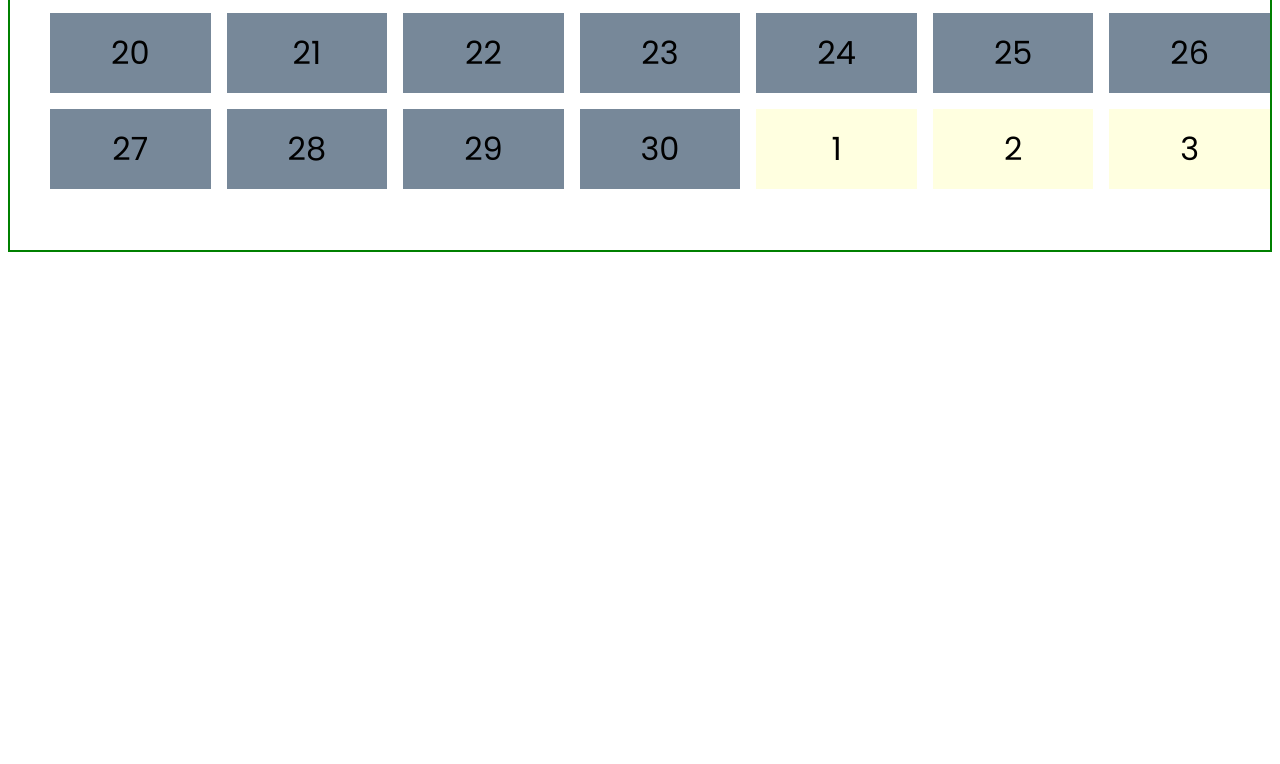
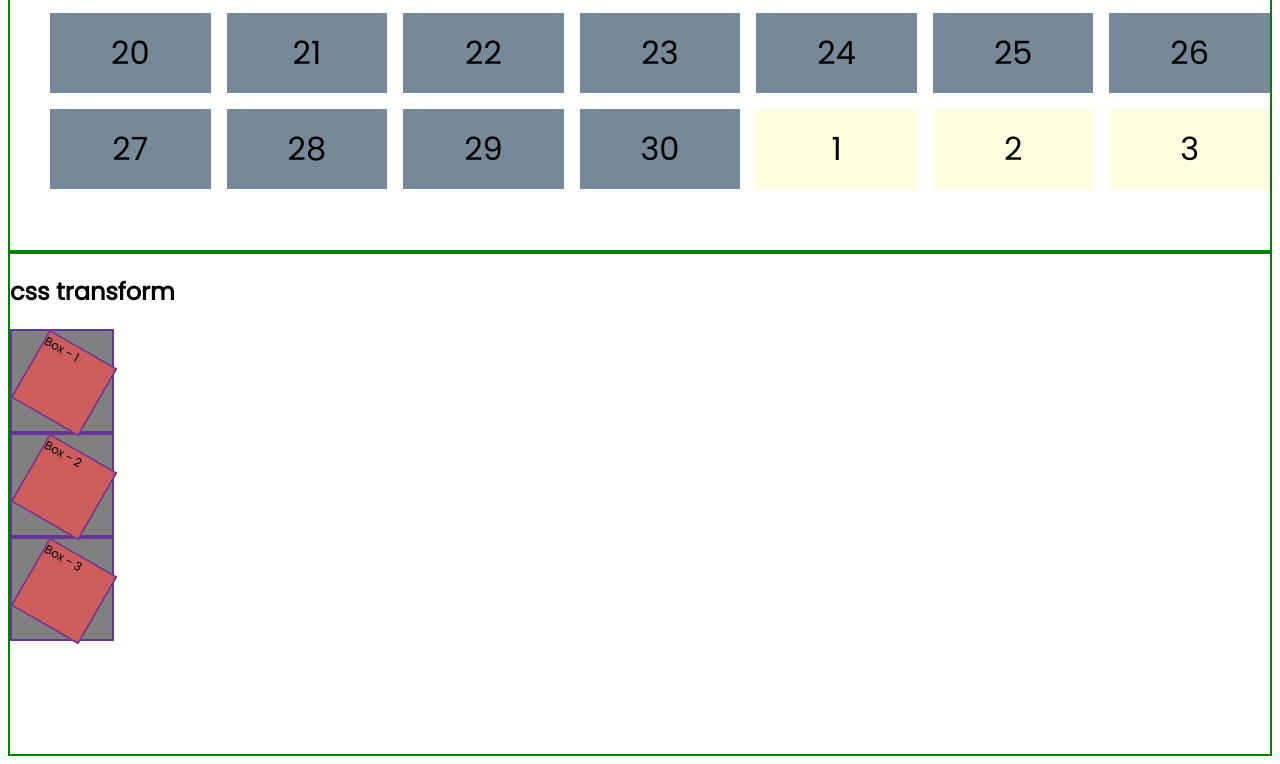
Before and after one commit to bishnunathbd/css3, a plain HTML site: page index.html in a window 1280 px wide. Shown: the part 5492-6256 px from the top of the page. Before the commit the page ends 5752 px from the top, so only its background shows below. Drawn offline with Linux system fonts and the light colour scheme.

Commit message:
7-css transform

```diff
--- a/index.html
+++ b/index.html
@@ -232,5 +232,19 @@
       </ul>
     </div>
   </section>
+
+  <!-- css transform -->
+  <section class="transform-section">
+    <h2>css transform</h2>
+    <div class="transform-box outer">
+      <div class="transform-box inner">Box - 1</div>
+    </div>
+    <div class="transform-box outer">
+      <div class="transform-box inner">Box - 2</div>
+    </div>
+    <div class="transform-box outer">
+      <div class="transform-box inner">Box - 3</div>
+    </div>
+  </section>
 </body>
 </html>
--- a/style.css
+++ b/style.css
@@ -195,3 +195,19 @@ body{
 .other-month{
   background-color: lightyellow !important;
 }
+
+/* css transform */
+.transform-box{
+  width: 100px;
+  height: 100px;
+  border: 2px solid rebeccapurple;
+}
+.outer{
+  background-color: gray;
+}
+.inner{
+  background-color: indianred;
+  /* transform: scale(0.75); */
+  /* transform: translateX(100px); */
+  transform: rotate(30deg) scale(0.75);
+}
```
